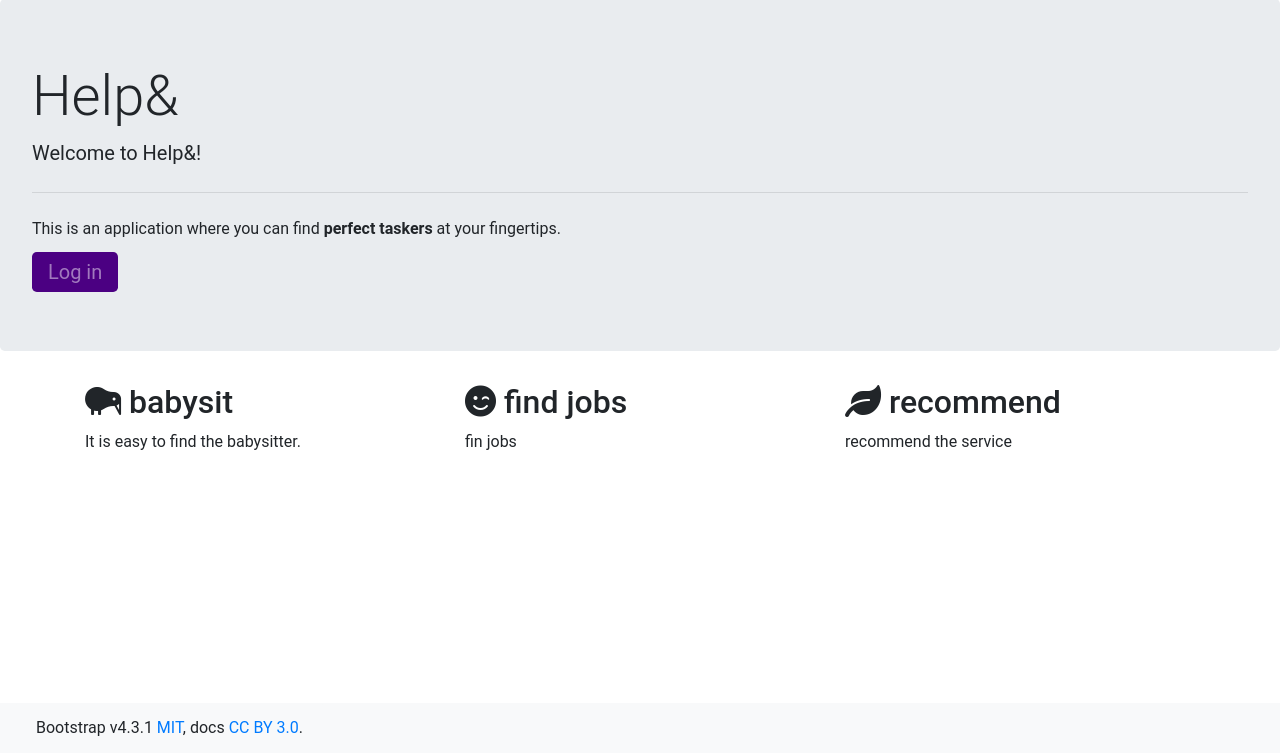
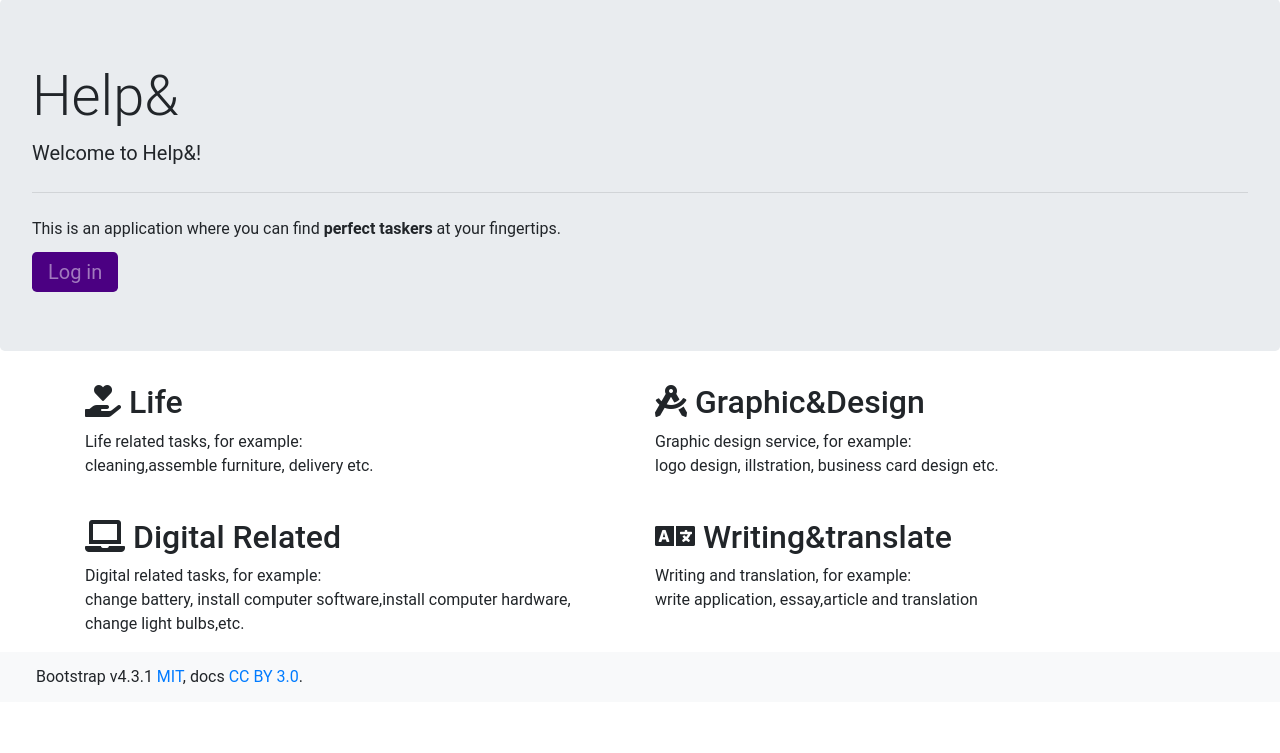
Before and after one commit to Dynamite1847/help_application, a Flask app: page / in a window 1280 px wide. Shown: the part 57-810 px from the top of the page. After the commit the page ends 742 px from the top, so only its background shows below. Run offline with Flask 2, Linux system fonts and the light colour scheme; some libraries are stand-ins or nearby versions.

Commit message:
correcting categories

```diff
--- a/templates/home.html
+++ b/templates/home.html
@@ -18,18 +18,27 @@
 
 
 <div class="container">
-  <div class="row desc">
+	<!--<div class="row desc">-->
+  <div class="row">
   <div class="col">
-    <h2><i class="fas fa-kiwi-bird"></i>  babysit</h2>
-    <p>It is easy to find the babysitter.</p>
+    <h2><i class="fas fa-hand-holding-heart"></i>  Life</h2>
+    <p>Life related tasks, for example:</br>cleaning,assemble furniture, delivery etc.</p>
     </div>
   <div class="col">
-      <h2><i class="fas fa-smile-wink"></i>  find jobs</h2>
-    <p>fin jobs</p>
+      <h2><i class="fas fa-drafting-compass"></i>  Graphic&Design</h2>
+      <p>Graphic design service, for example:</br>logo design, illstration, business card design etc.</p>
     </div>
+  </div>
+  </br>
+  <div class="w-100"></div>
+  <div class="row">
   <div class="col">
-      <h2><i class="fas fa-leaf"></i>  recommend</h2>
-    <p>recommend the service</p>
+      <h2><i class="fas fa-laptop"></i>  Digital Related</h2>
+    <p>Digital related tasks, for example:</br>change battery, install computer software,install computer hardware, change light bulbs,etc.</p>
+  </div>
+    <div class="col">
+	  <h2><i class="fas fa-language"></i>  Writing&translate</h2>
+	  <p>Writing and translation, for example:</br>write application, essay,article and translation</p>
     </div>
   </div>
 </div>
```
